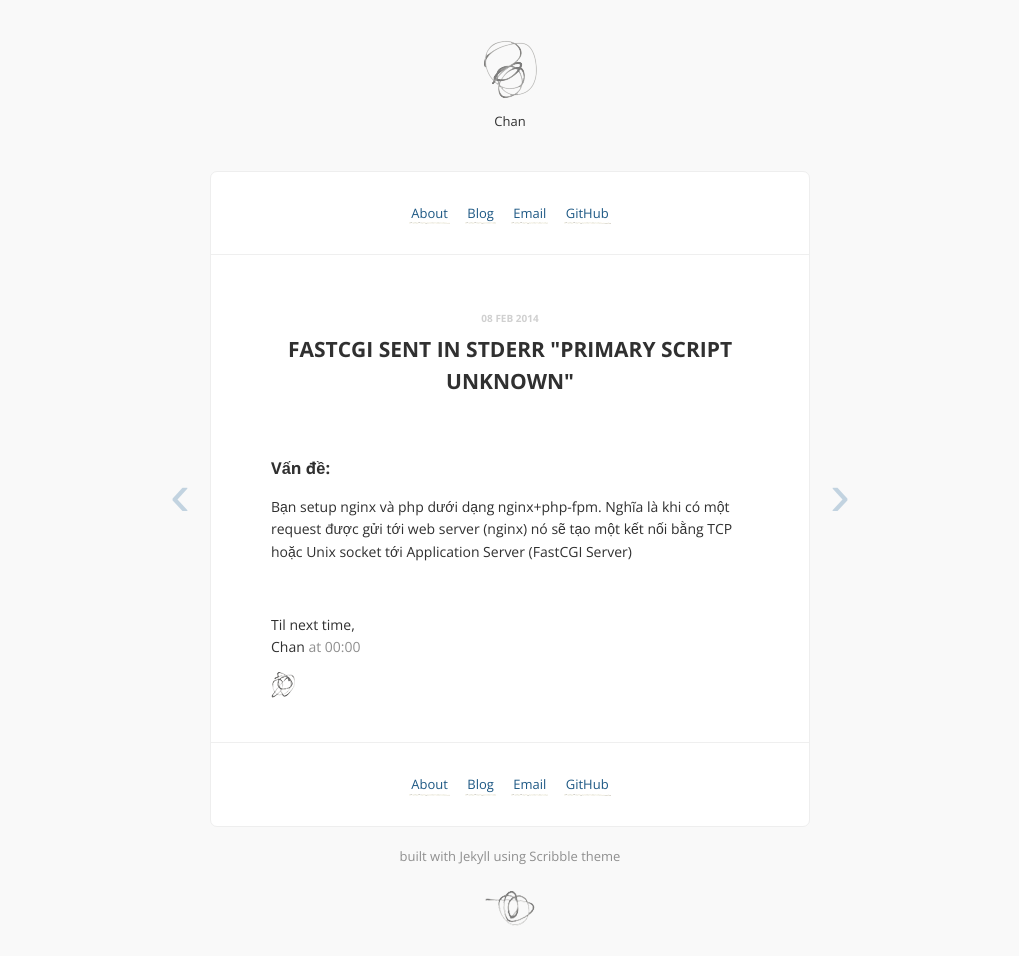
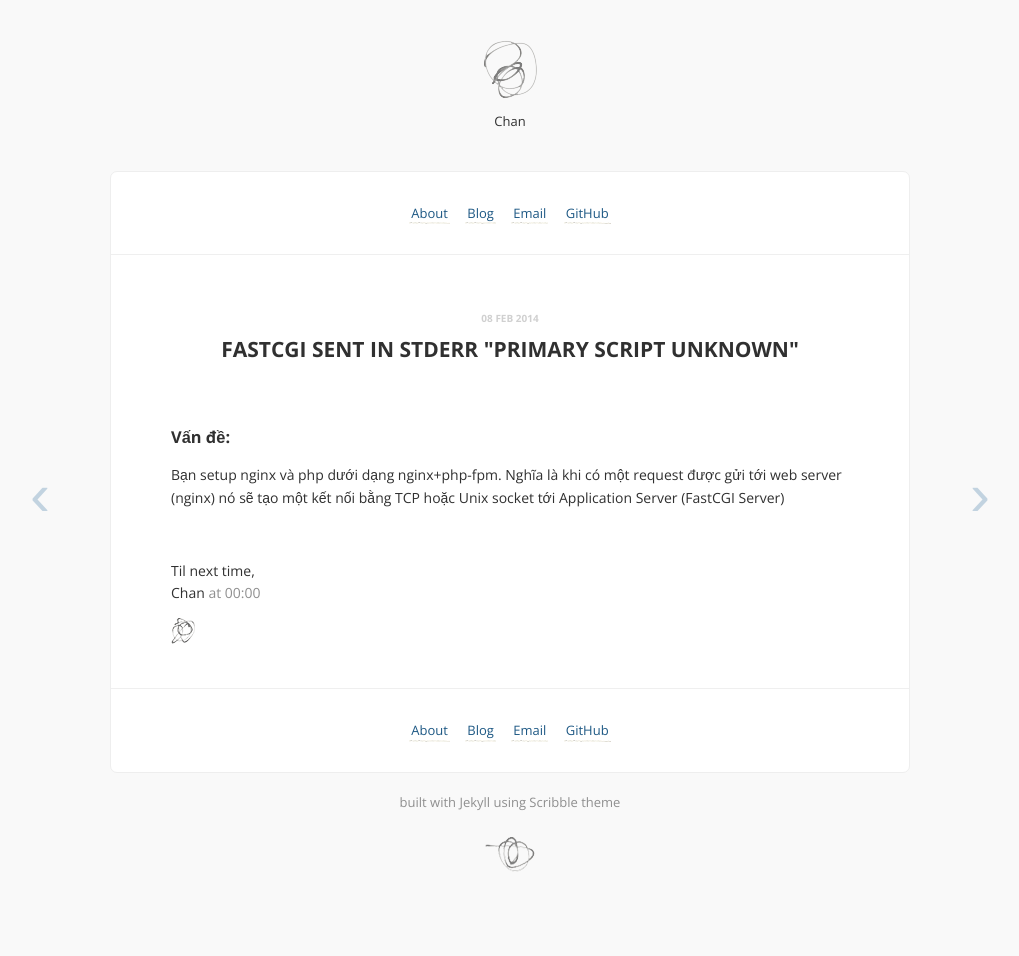
Before and after one commit to gitter-badger/xluffy.github.io, a Jekyll site: the page built from _posts/2014-02-08-FastCGI-sent-in-stderr.md, in a window 1280 px wide. Shown: the whole page, without its empty margins (130-1149 px from the left). Built offline with Jekyll 4.4.1, drawn with Linux system fonts in a browser that asks for light colours; Markdown is read by kramdown in place of the engine named in the settings; comment, search, counter and statistics services are not loaded; after the commit the page ends 902 px from its top, so only the background shows below that.

Commit message:
Fix css - replace max-width from 600 px to 900 px - mo rong 2 con tro chuyen bai 2 ben tu -340px thanh -480px, 320px thanh 360px

```diff
--- a/stylesheets/style.css
+++ b/stylesheets/style.css
@@ -94,7 +94,7 @@ footer {
   -moz-box-sizing: border-box;
   box-sizing: border-box;
   width: 100%;
-  max-width: 600px;
+  max-width: 800px;
   background: #fff;
   margin: 40px auto 20px;
   border-radius: 7px;
@@ -357,6 +357,6 @@ img {
   left: 50%;
   font-size: 60px; }
 .paging .left {
-  margin-left: -340px; }
+  margin-left: -480px; }
 .paging .right {
-  margin-left: 320px; }
+  margin-left: 460px; }
```
